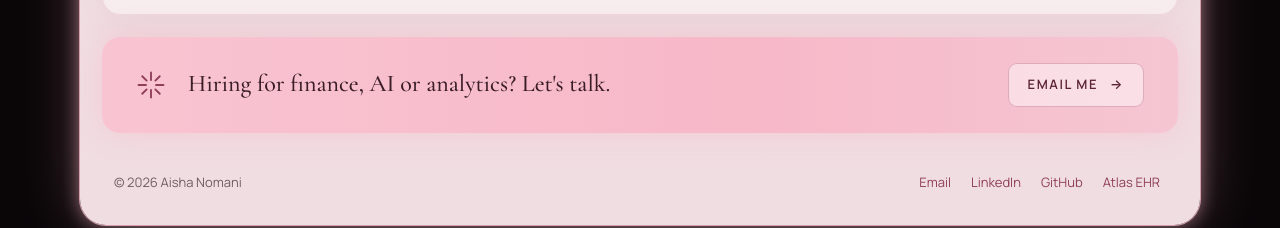
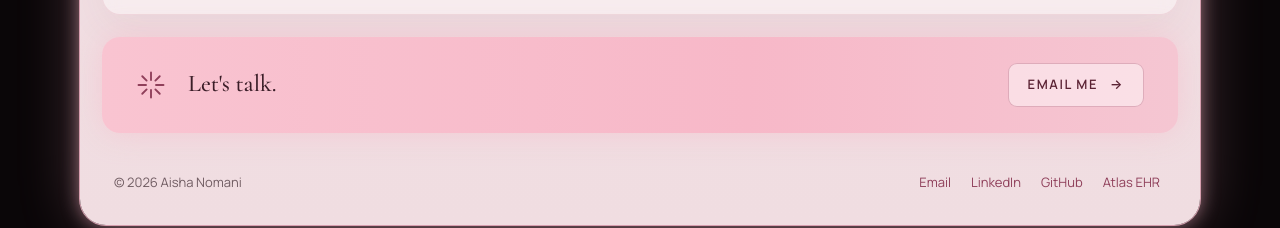
Before and after one commit to aishanomani/aishanomani.github.io, a plain HTML site: page awards.html in a window 1280 px wide. Shown: the part 2000-2228 px from the top of the page. Drawn offline with nearby package versions, Linux system fonts and the light colour scheme.

Commit message:
Shorten site call to action

```diff
--- a/awards.html
+++ b/awards.html
@@ -87,7 +87,7 @@
 </section>
 <section class="cta">
   <svg viewBox="0 0 24 24" fill="none" stroke="currentColor" stroke-width="1.5" stroke-linecap="round" stroke-linejoin="round" aria-hidden="true" class="spark"><path d="M12 2v6M12 16v6M2 12h6M16 12h6M5 5l3.5 3.5M15.5 15.5L19 19M19 5l-3.5 3.5M8.5 15.5L5 19"/></svg>
-  <p>Hiring for finance, AI or analytics? Let's talk.</p>
+  <p>Let's talk.</p>
   <a class="btn sm" href="mailto:aisha.nomani@gmail.com">Email me <span class="arrow">→</span></a>
 </section>
 </main>
```
Also changed, not shown: courses.html (+1 -1 lines), index.html (+1 -1 lines), links.html (+1 -1 lines), projects.html (+1 -1 lines).
